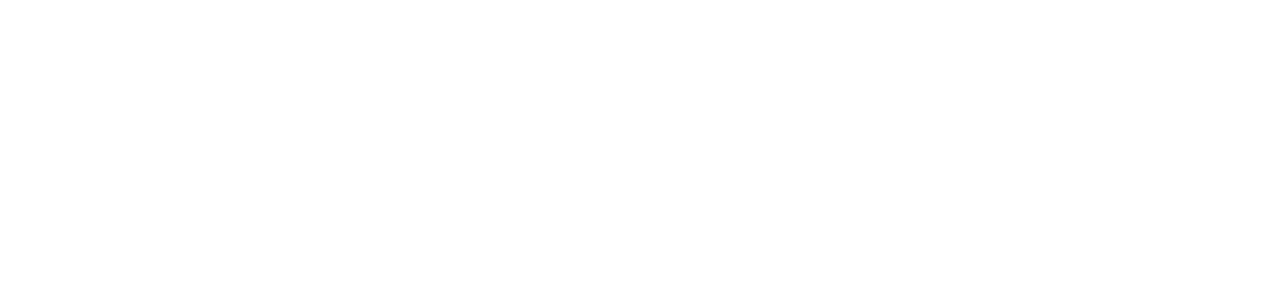
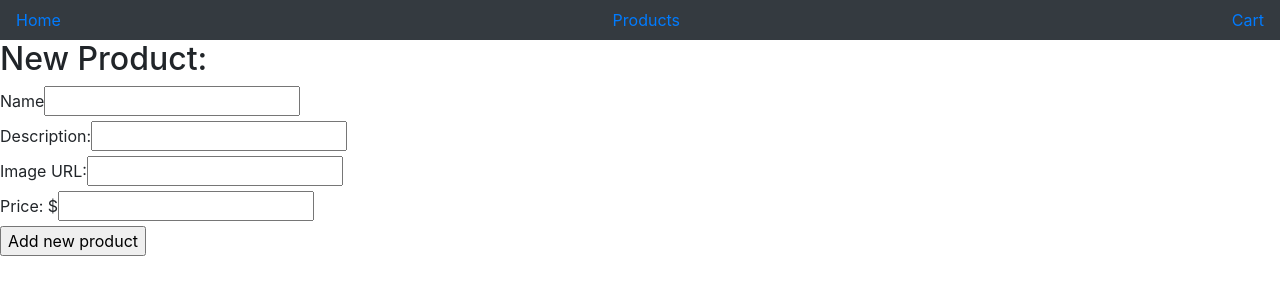
Before and after one commit to yhussin/ecommerce-client, a React (Create React App) app: page /products/new in a window 1280 px wide. Shown: the top 300 px of the page. Built offline with nearby package versions, Linux system fonts and the light colour scheme.

Commit message:
Show page

```diff
--- a/package.json
+++ b/package.json
@@ -6,8 +6,10 @@
     "@testing-library/jest-dom": "^4.2.4",
     "@testing-library/react": "^9.5.0",
     "@testing-library/user-event": "^7.2.1",
+    "bootstrap": "^4.5.0",
     "react": "^16.13.1",
     "react-dom": "^16.13.1",
+    "react-redux": "^7.2.0",
     "react-router-dom": "^5.2.0",
     "react-scripts": "3.4.1"
   },
--- a/src/App.js
+++ b/src/App.js
@@ -1,9 +1,12 @@
 import React from 'react';
 import routes from './config/routes'
+import Header from './components/Header'
+import 'bootstrap/dist/css/bootstrap.min.css';
 
 function App() {
       return (
       <div>
+        <Header/>
         { routes }
       </div>
     )
--- /dev/null
+++ b/src/components/Header.js
@@ -0,0 +1,17 @@
+import React, { Component } from 'react';
+import {Link} from 'react-router-dom';
+
+
+class Header extends Component {
+    render() {
+        return (
+            <nav class="navbar bg-dark">
+                <Link to={'/'}>Home</Link>
+                <Link to={'/products'}>Products</Link>
+                <Link to={'/cart'}> Cart <i className="fa fa-shopping-cart"></i></Link>
+            </nav>
+        )
+    }
+}
+
+export default Header
--- /dev/null
+++ b/src/components/ProductCard.js
@@ -0,0 +1,17 @@
+import React from 'react';
+
+const ProductCard = (props) => {
+    return (
+        <div>
+            <div>
+                <img src={props.imageUrl} alt="Product"></img>
+            </div>
+
+            <h3>{props.name}</h3>
+            <p>{props.description}</p>
+            <p>Price: ${props.price}</p>
+        </div>
+    )
+}
+
+export default ProductCard;
--- a/src/config/routes.js
+++ b/src/config/routes.js
@@ -2,10 +2,16 @@
 import { Switch, Route } from 'react-router-dom'
 import Home from '../pages/Home'
 import ProductList from '../pages/ProductList.js'
+import ProductShow from '../pages/ProductShow'
+import NewProduct from '../pages/NewProduct'
+import Cart from '../pages/Cart'
 
 export default (
    <Switch>
        <Route exact path='/' component={Home} />
        <Route exact path='/products' component={ ProductList } />
+       <Route path='/products/new' component={ NewProduct } />
+       <Route path='/products/:id' component={ ProductShow } />
+       <Route path='/cart' component={ Cart } />
    </Switch>
 )
--- /dev/null
+++ b/src/models/product.js
@@ -0,0 +1,26 @@
+const url = `http://localhost:5000`
+
+class ProductModel {
+  static all = () => {
+      console.log('I am product model')
+      return fetch (`${url}/products`).then(res => res.json())
+  }
+  static show = (productId) => {
+      return fetch(`${url}/products/${productId}`).then(res => res.json())
+  }
+  static create = (productData) => {
+      return fetch (`${url}/products/add`, {
+          method: "POST",
+          headers: {
+              "Content-Type": "application/json"
+          },
+          body: JSON.stringify(productData)
+      })
+       .then(res => res.json)
+  }
+//   static destroy = (productData) => {
+//       ??
+//   }
+}
+
+export default ProductModel;
--- /dev/null
+++ b/src/pages/Cart.js
@@ -0,0 +1,9 @@
+import React from 'react'
+
+const Cart = () =>  {
+    return (
+        <h1>This is the cart</h1>
+    )
+}
+
+export default Cart;
--- /dev/null
+++ b/src/pages/NewProduct.js
@@ -0,0 +1,84 @@
+import React, { Component } from 'react';
+import ProductModel from '../models/product';
+
+class NewProduct extends Component {
+    state = {
+        name: '',
+        description: '',
+        imageUrl: '',
+        price: ''
+    }
+
+    handleSubmit = (event) => {
+        event.preventDefault()
+
+        ProductModel.create(this.state)
+            .then(data => {
+                //redirect back to ProductList page
+                // pushing a path, not into an array
+                this.props.history.push('/products')
+            })
+    }
+
+    handleChange = (event) => {
+            this.setState({
+                [event.target.name]: event.target.value
+            })
+    }
+
+    render() {
+        return (
+            <div>
+                <h2>New Product:</h2>
+
+                <form onSubmit={this.handleSubmit}>
+                    <div className="form-input">
+                        <label htmlFor="name">Name</label>
+                        <input
+                            type="text"
+                            name="name"
+                            id="name"
+                            value={this.state.name}
+                            onChange={this.handleChange} />
+                    </div>
+
+                    <div className="form-input">
+                        <label htmlFor="description">Description: </label>
+                        <input
+                            type="text"
+                            name="description"
+                            id="description"
+                            value={this.state.description}
+                            onChange={this.handleChange} />
+                    </div>
+
+
+                    <div className="form-input">
+                        <label htmlFor="imageUrl">Image URL:</label>
+                        <input
+                            type="text"
+                            name="imageUrl"
+                            id="imageUrl"
+                            value={this.state.imageUrl}
+                            onChange={this.handleChange} />
+                    </div>
+
+                    <div className="form-input">
+                        <label htmlFor="price"> Price: $</label>
+                        <input
+                            type="text"
+                            name="price"
+                            id="price"
+                            value={this.state.price}
+                            onChange={this.handleChange}
+                        />
+                    </div>
+
+                    <input type="submit" value="Add new product" />
+                </form>
+            </div>
+        )
+    }
+}
+
+export default NewProduct;
--- a/src/pages/ProductList.js
+++ b/src/pages/ProductList.js
@@ -1,10 +1,47 @@
 import React, { Component } from 'react'
+import ProductModel from '../models/product';
+import ProductCard from '../components/ProductCard'
+import { Link } from 'react-router-dom';
+
+
+
+
 
 class ProductList extends Component {
+    state = {
+        products: []
+    }
+
+    componentDidMount() {
+        this.fetchData()
+    }
+
+    fetchData = () => {
+        ProductModel.all().then(data => {
+            console.log("I am data", data)
+            this.setState({ products: data })
+        })
+    }
+
     render() {
+        let productList = this.state.products.map((product, index) => {
+            return (
+                <>
+                <Link key={ index } to={`/products/${product._id}`}>
+                    Product Name
+                </Link>
+                <Link to="/cart" > - add to cart</Link>
+                <ProductCard {...product} />
+                <br/>
+                </>
+            )
+        })
+
         return (
             <div>
-                <h1>This isthe products pages</h1>
+            <h1>This is the products page</h1>
+            {this.state.products ? productList: '...Loading...'}
+            <li></li>
             </div>
         )
     }
--- /dev/null
+++ b/src/pages/ProductShow.js
@@ -0,0 +1,29 @@
+import React, { Component } from 'react';
+import ProductModel from '../models/product';
+import ProductCard from '../components/ProductCard';
+
+class ProductShow extends Component  {
+    state = {
+        product: {},
+        currentProductId: this.props.match.params.id
+    }
+
+    componentDidMount() {
+        this.fetchData()
+    }
+
+    fetchData = () => {
+        ProductModel.show(this.state.currentProductId)
+         .then(data => this.setState({product: data}))
+    }
+
+    render() {
+        return (
+            <div>
+                {this.state.product ? < ProductCard {...this.state.product} /> : 'Loading...'}
+            </div>
+        )
+    }
+}
+
+export default ProductShow;
```
Also changed, not shown: 1 other file (tests, documents, lock files or other folders).
